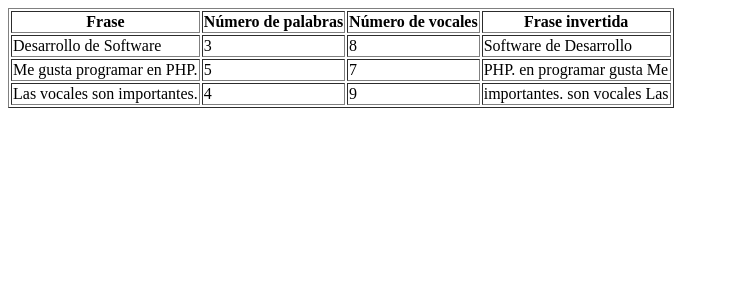
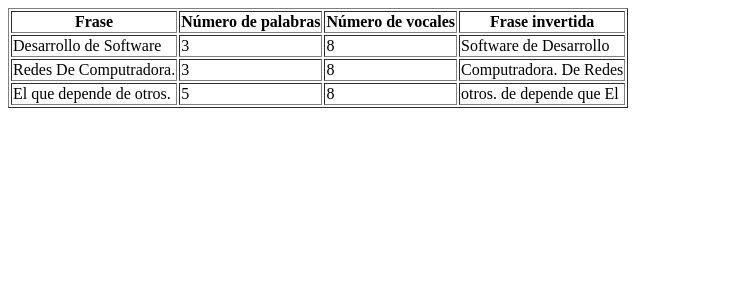
Before and after one commit to Abrego-Gerardo/DESARROLLO_VII_GERARADO_ABREGO, a PHP site: page /PARCIALES/PARCIAL_1/analisis_texto.php in a window 1280 px wide. Shown: the top 300 px of the page, without its empty margins (0-729 px from the left). Run offline with PHP 8.4, Linux system fonts and the light colour scheme.

Commit message:
Update analisis_texto.php

```diff
--- a/PARCIALES/PARCIAL_1/analisis_texto.php
+++ b/PARCIALES/PARCIAL_1/analisis_texto.php
@@ -2,9 +2,7 @@
 include 'utilidades_texto.php';
 
 $frases = [
-    "Desarrollo de Software",
-    "Me gusta programar en PHP.",
-    "Las vocales son importantes."
+    "Desarrollo de Software", "Redes De Computradora.", "El que depende de otros."
 ];
 
 echo "<table border='1'>
```
